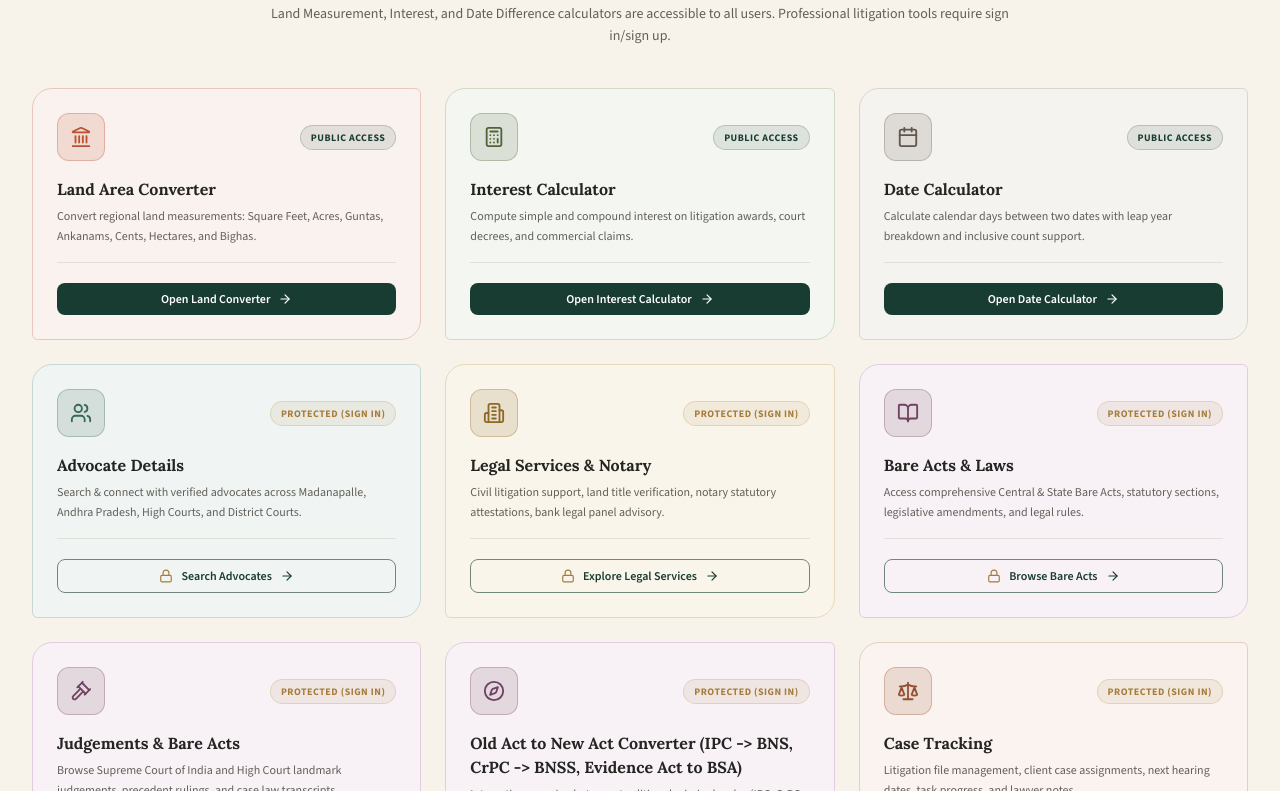
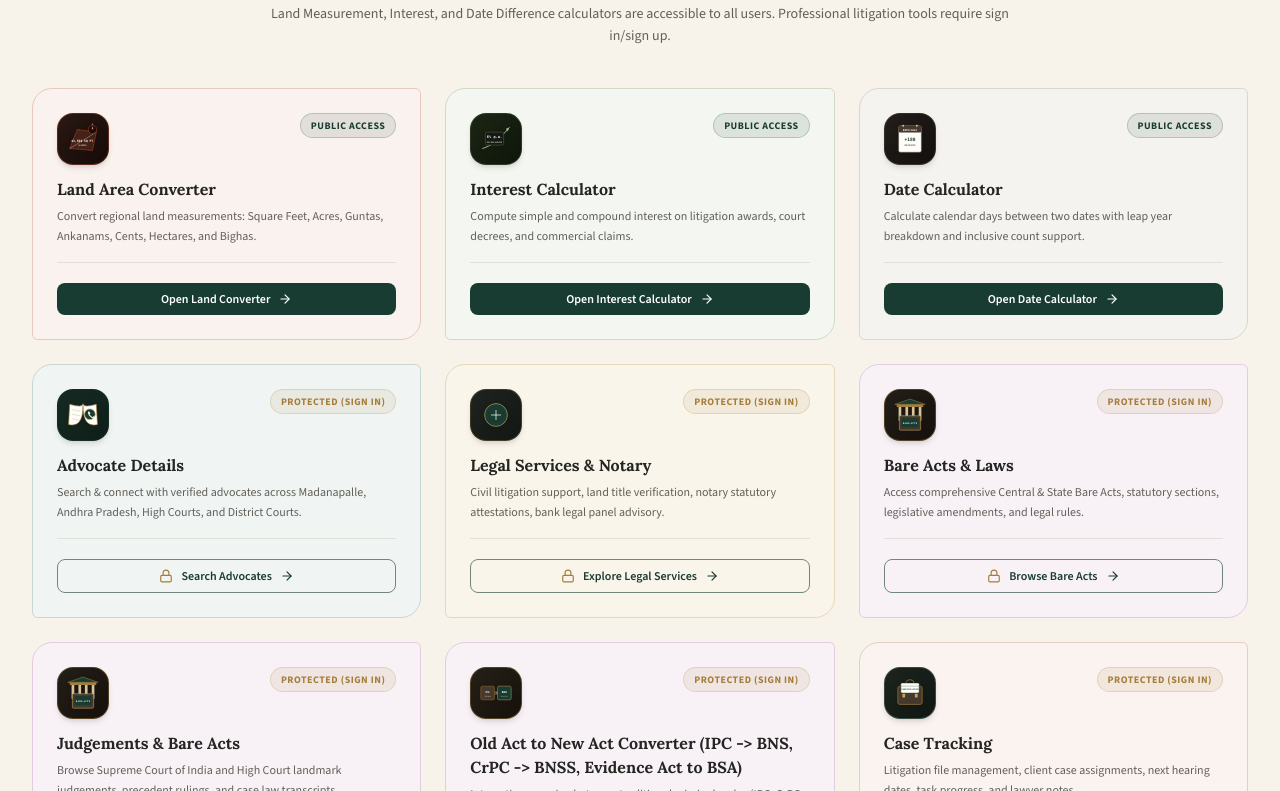
Before and after one commit to charithasree13/unified_legal_system, a React (Vite) app in the folder client/: page /dashboard in a window 1280 px wide. Shown: the part 849-1640 px from the top of the page. Built offline with nearby package versions, Linux system fonts and the light colour scheme; no server answers.

Commit message:
feat: add compact module emblems to public dashboard before login and refine emblem sizing

```diff
--- a/client/src/components/PortalOverview.tsx
+++ b/client/src/components/PortalOverview.tsx
@@ -607,7 +607,7 @@ export const PortalOverview: React.FC<PortalOverviewProps> = ({ stats, loadingSt
                 <div className="flex items-start justify-between gap-3 mb-4">
                   {/* Module Logo Emblem placed in Top-Left position (Matches 2nd reference image) */}
                   <div className="transition-transform duration-300 group-hover:scale-105 flex-shrink-0">
-                    <ModuleCardVisual id={card.id} className="w-14 h-14 sm:w-16 sm:h-16" />
+                    <ModuleCardVisual id={card.id} className="w-12 h-12 sm:w-13 sm:h-13" />
                   </div>
 
                   <span className={`text-[10px] font-bold px-2.5 py-0.5 rounded-full border ${card.badgeBg} ${card.badgeText} uppercase tracking-wider self-start mt-0.5`}>
--- a/client/src/pages/PublicDashboard.tsx
+++ b/client/src/pages/PublicDashboard.tsx
@@ -8,6 +8,7 @@ import {
 import { useAuthStore } from '../store/authStore';
 import { FounderSection } from '../components/FounderSection';
 import { AuthModal } from '../components/AuthModal';
+import { ModuleCardVisual } from '../components/ModuleCardVisuals';
 
 export const PublicDashboard: React.FC = () => {
   const navigate = useNavigate();
@@ -371,9 +372,9 @@ export const PublicDashboard: React.FC = () => {
                 >
                   <div className="space-y-4">
 
-                    <div className="flex items-center justify-between">
-                      <div className={`p-3 rounded-xl border ${item.iconBg}`}>
-                        <Icon size={22} />
+                    <div className="flex items-start justify-between gap-3 mb-3">
+                      <div className="transition-transform duration-300 group-hover:scale-105 flex-shrink-0">
+                        <ModuleCardVisual id={item.id} className="w-12 h-12 sm:w-13 sm:h-13" />
                       </div>
 
                       <span className={`text-[10px] font-bold uppercase tracking-wider px-2.5 py-1 rounded-full border ${item.isProtected
```
